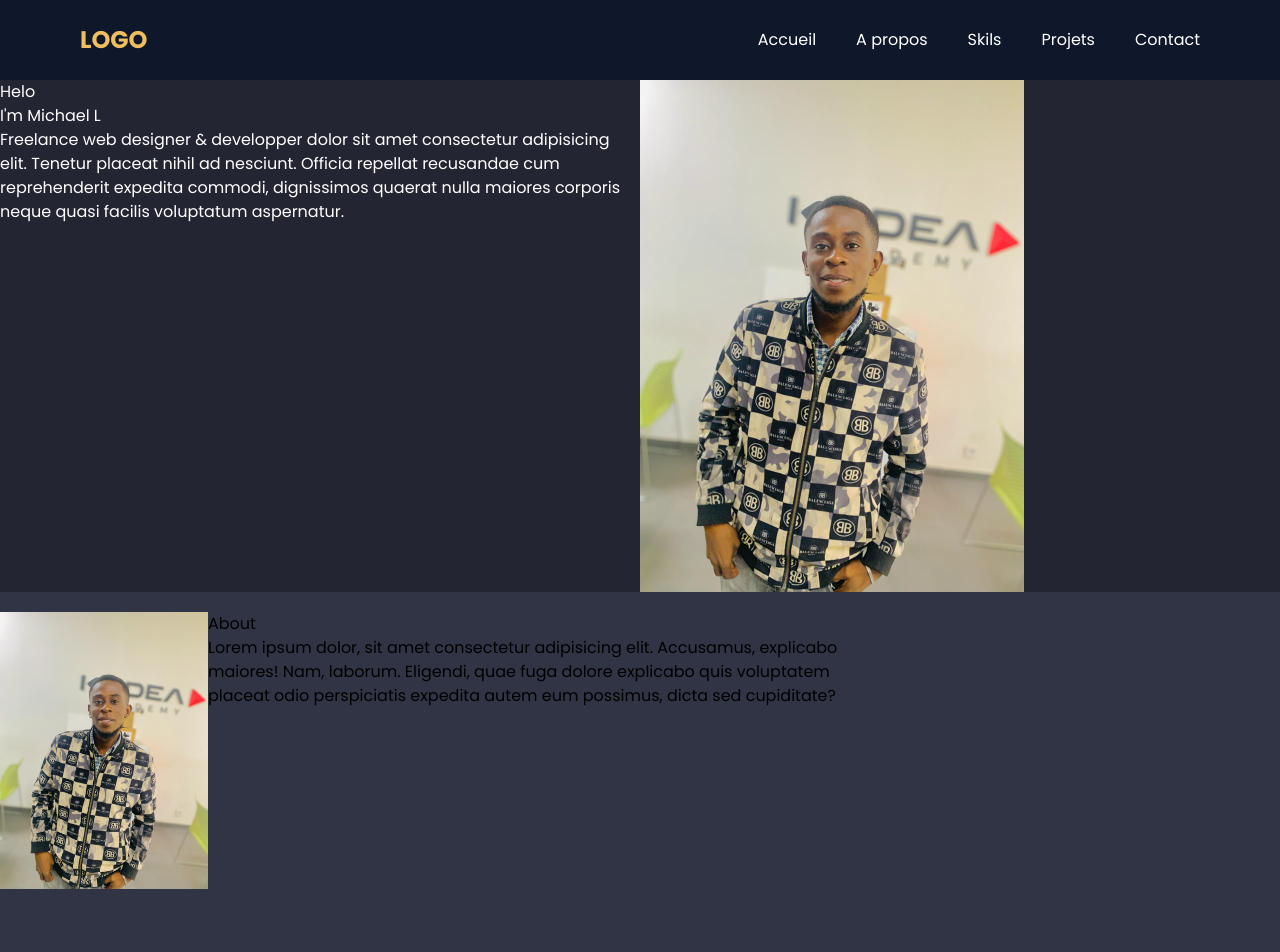
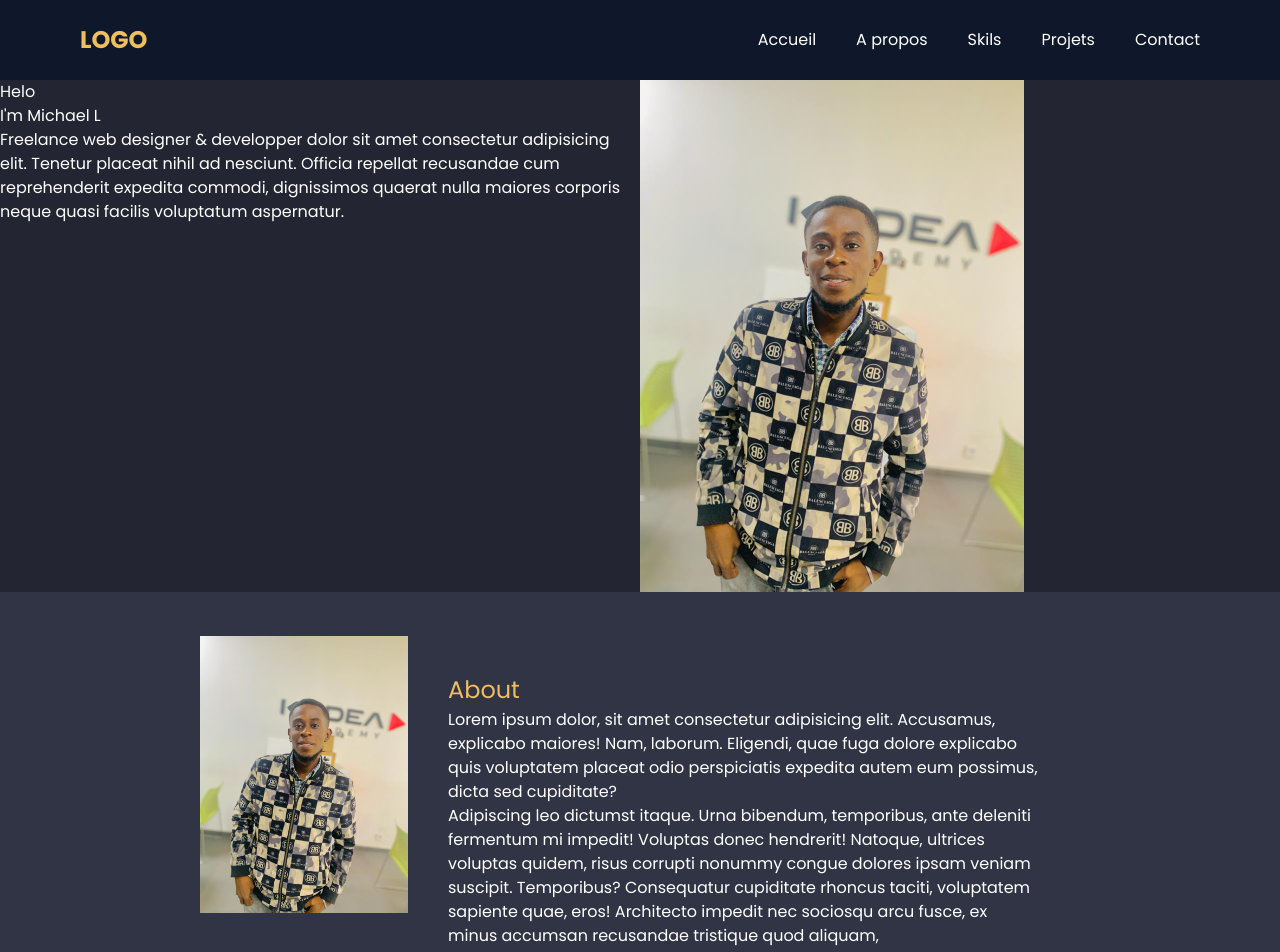
Before and after one commit to michael-lunzitisa/portfolio, a React (Vite) app: page / in a window 1280 px wide. Shown: the top 952 px of the page. Built offline with nearby package versions, Linux system fonts and the light colour scheme; a web font is replaced by a local one.

Commit message:
change color section about

```diff
--- a/src/components/About.jsx
+++ b/src/components/About.jsx
@@ -2,23 +2,31 @@ import React from "react";
 import avatar from "../assets/avatar.jpeg";
 const About = () => {
   return (
-        <div className="h-[50vh] bg-[#313444] py-5">
-            <div className="flex">
+    <div className="h-[60vh] bg-[#313444] py-11">
+      <div className="flex justify-center max-w-5xl mx-auto">
         <div className="w-52">
           <img src={avatar} alt="" />
         </div>
-            <div className="max-w-2xl">
-            <h2>About</h2>
-            <p>Lorem ipsum dolor, sit amet consectetur adipisicing elit.
-               Accusamus, explicabo maiores! Nam, laborum. Eligendi, quae fuga
-               dolore explicabo quis voluptatem placeat odio perspiciatis expedita
-               autem eum possimus, dicta sed cupiditate?</p>
+        <div className="max-w-2xl px-10 py-9 w-auto">
+          <h2 className="text-titleColor text-[1.5rem]">About</h2>
+          <p className="text-white">
+            Lorem ipsum dolor, sit amet consectetur adipisicing elit. Accusamus,
+            explicabo maiores! Nam, laborum. Eligendi, quae fuga dolore
+            explicabo quis voluptatem placeat odio perspiciatis expedita autem
+            eum possimus, dicta sed cupiditate?
+            <br />
+            Adipiscing leo dictumst itaque. Urna bibendum, temporibus, ante
+            deleniti fermentum mi impedit! Voluptas donec hendrerit! Natoque,
+            ultrices voluptas quidem, risus corrupti nonummy congue dolores
+            ipsam veniam suscipit. Temporibus? Consequatur cupiditate rhoncus
+            taciti, voluptatem sapiente quae, eros! Architecto impedit nec
+            sociosqu arcu fusce, ex minus accumsan recusandae tristique quod
+            aliquam,
+          </p>
         </div>
       </div>
-
-
     </div>
   );
-}
+};
 
 export default About;
--- a/tailwind.config.js
+++ b/tailwind.config.js
@@ -11,7 +11,7 @@ export default {
       colors: {
         "primaryColor": "#242532",
         "secondaryColor": "#313444 ",
-        "Title": "#313444",
+        "titleColor": "#EEBE5F",
       },
     },
   },
```
Lines whose indentation alone changed are shown as unchanged.
